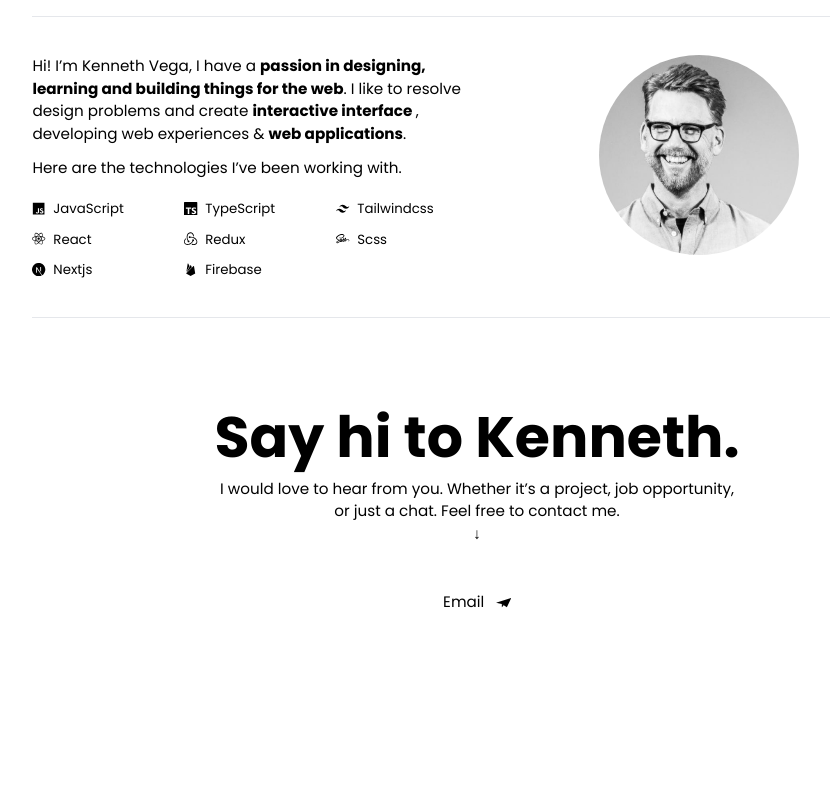
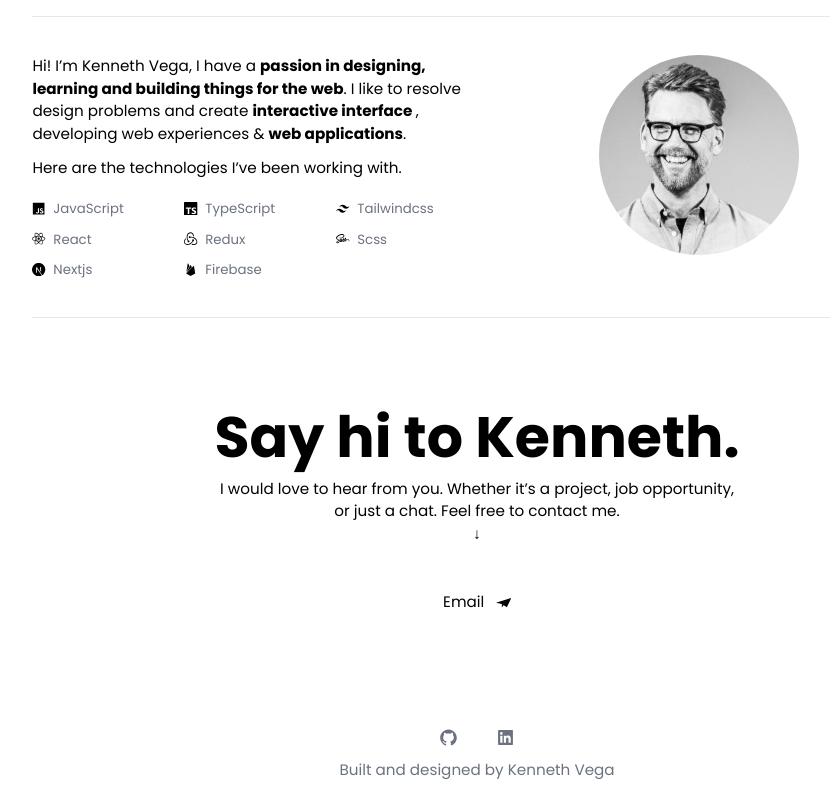
Before and after one commit to kennethvega/kennethvega.com, a Next.js app: page / in a window 1280 px wide. Shown: the part 960-1757 px from the top of the page, without its empty margins (163-993 px from the left). Before the commit the page ends 1582 px from the top, so only its background shows below. Built offline with nearby package versions, Linux system fonts and the light colour scheme; no server answers; the database is empty.

Commit message:
footer added

```diff
--- /dev/null
+++ b/components/Footer.tsx
@@ -0,0 +1,35 @@
+import Tippy from "@tippyjs/react";
+import React from "react";
+import { AiFillGithub, AiFillLinkedin } from "react-icons/ai";
+
+const Footer = () => {
+  return (
+    <>
+      <div className="text-xl flex gap-10 mt-24 text-gray-500">
+        <Tippy content="Github profile">
+          <a
+            href="https://github.com/kennethvega"
+            target="_blank"
+            rel="noopener noreferrer"
+            className="cursor-pointer"
+          >
+            <AiFillGithub />
+          </a>
+        </Tippy>
+        <Tippy content="Linkedin profile">
+          <a
+            href="https://www.linkedin.com/in/kenneth-vega-5bb9b3237/"
+            target="_blank"
+            rel="noopener noreferrer"
+            className="cursor-pointer"
+          >
+            <AiFillLinkedin />
+          </a>
+        </Tippy>
+      </div>
+      <p className="text-gray-500">Built and designed by Kenneth Vega</p>
+    </>
+  );
+};
+
+export default Footer;
--- a/components/Layout.tsx
+++ b/components/Layout.tsx
@@ -1,4 +1,5 @@
 import React, { ReactNode } from "react";
+import Footer from "./Footer";
 import Navbar from "./Navbar";
 // import Navbar from "./Navbar";
 // import { useScrollPosition } from "../hooks/useScrollPosition";
@@ -19,7 +20,9 @@ const Layout = ({ children }: LayoutProps) => {
         <Navbar />
       </nav>
       <main>{children}</main>
-      <footer>{/* <Footer /> */}</footer>
+      <footer className="flex flex-col gap-3 justify-center items-center my-4">
+        <Footer />
+      </footer>
     </>
   );
 };
--- a/components/Skills.tsx
+++ b/components/Skills.tsx
@@ -3,24 +3,24 @@ import React from "react";
 import { Stack } from "../constant/Stack";
 const Skills = () => {
   return (
-    <div className="grid grid-cols-3 grid-rows-none gap-3 justify-items-start text-sm items-start mt-5">
+    <div className="grid grid-cols-3 grid-rows-none gap-3 justify-items-start text-sm text-gray-500 items-start mt-5">
       {Stack[0].first.map((tool) => (
         <div key={tool.name} className="flex justify-center gap-2 items-center">
-          <span>{tool.logo}</span>
+          <span className="text-black">{tool.logo}</span>
           <span>{tool.name}</span>
         </div>
       ))}
 
       {Stack[0].second.map((tool) => (
         <div key={tool.name} className="flex justify-center gap-2 items-center">
-          <span>{tool.logo}</span>
+          <span className="text-black">{tool.logo}</span>
           <span>{tool.name}</span>
         </div>
       ))}
 
       {Stack[0].third.map((tool) => (
         <div key={tool.name} className="flex justify-center gap-2 items-center">
-          <span>{tool.logo}</span>
+          <span className="text-black">{tool.logo}</span>
           <span>{tool.name}</span>
         </div>
       ))}
```
